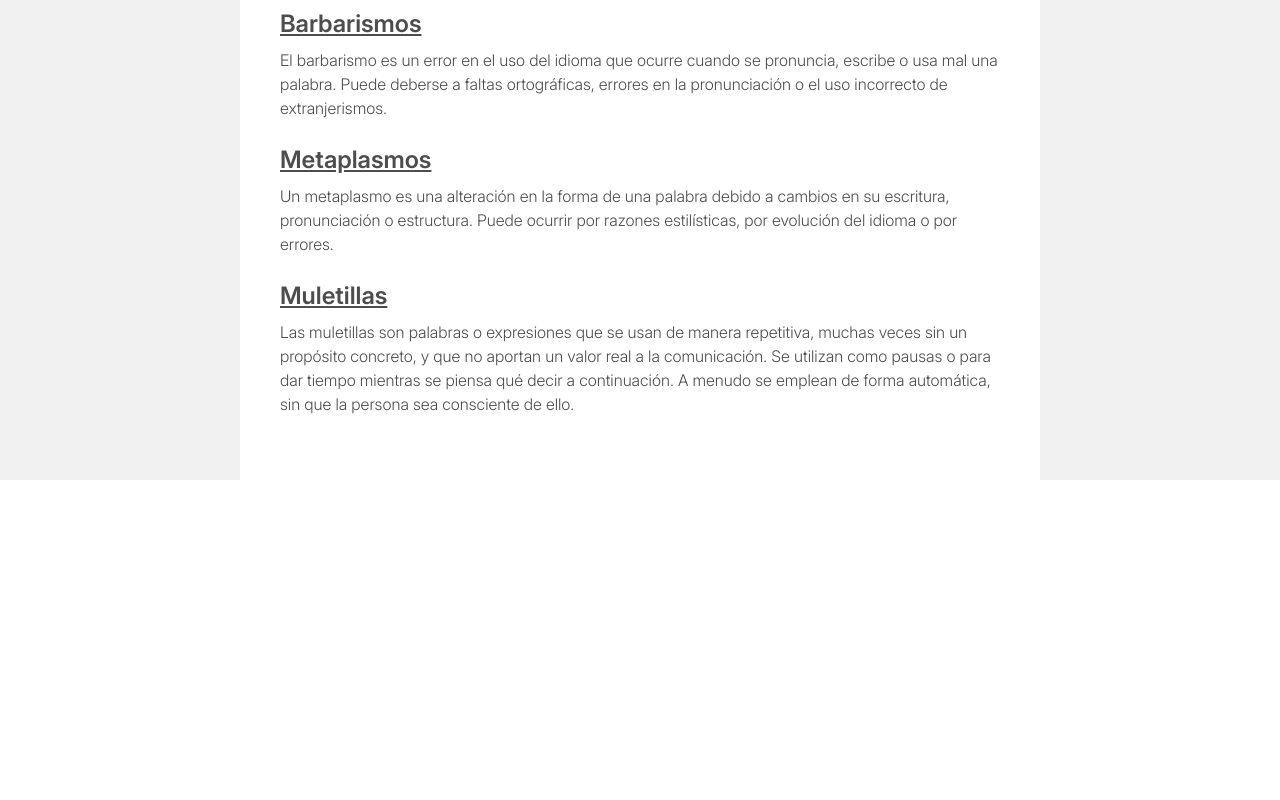
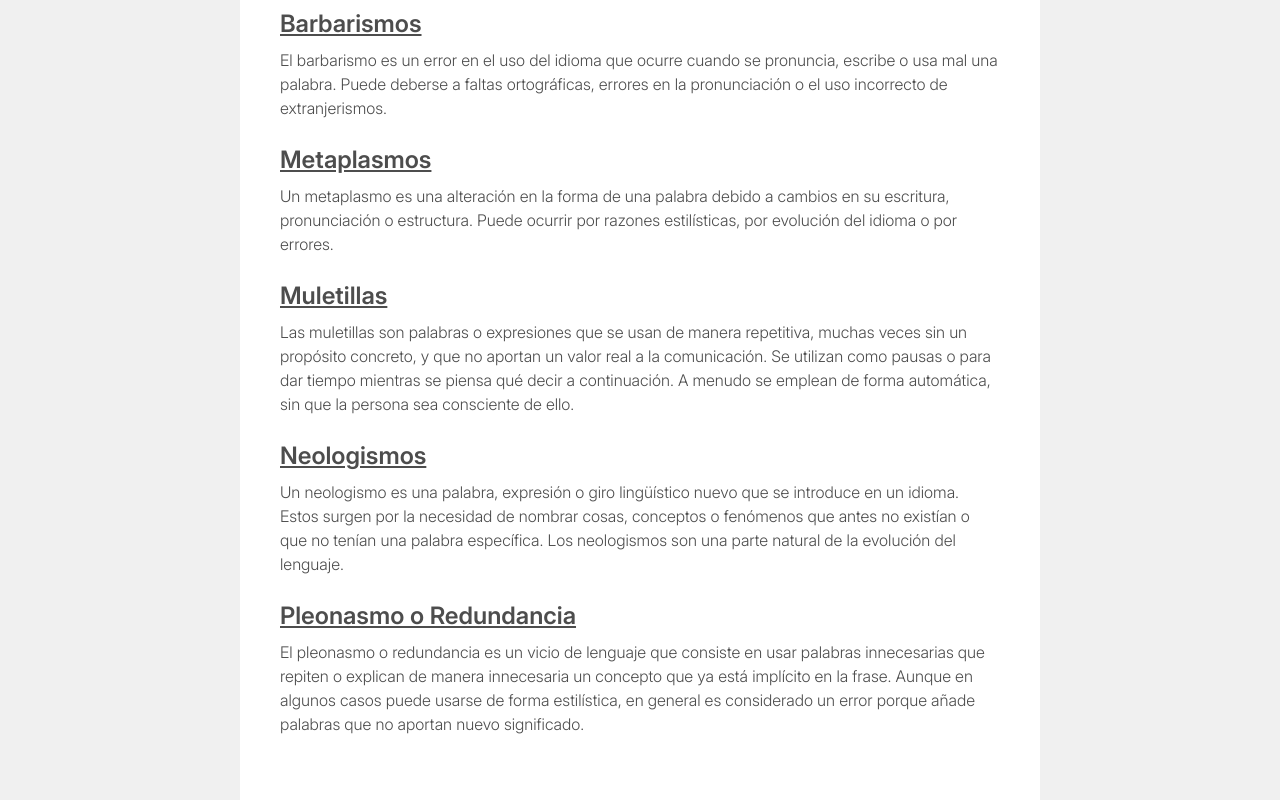
Before and after one commit to rruiz204/blog-prototype, a React (Vite) app: page /articles/language-vices in a window 1280 px wide. Shown: the part 1764-2564 px from the top of the page. Before the commit the page ends 2244 px from the top, so only its background shows below. Built offline with nearby package versions, Linux system fonts and the light colour scheme.

Commit message:
feat: add neologismos and pleonasmo in the language vices article

```diff
--- a/src/articles/LanguageVices.tsx
+++ b/src/articles/LanguageVices.tsx
@@ -1,9 +1,11 @@
-import { JSX } from "react";
+import { JSX, useEffect } from "react";
 import { LanguageVicesData } from "./data/ArticleData";
 import { ArticleLayout } from "@components/layouts/ArticleLayout";
 import { LanguageViceItem } from "@components/common/organisms/LanguageViceItem";
 
 export const LanguageVices = (): JSX.Element => {
+  useEffect(() => window.scrollTo(0, 0), []);
+
   return (
     <ArticleLayout
       title={LanguageVicesData.name}
@@ -77,6 +79,20 @@ export const LanguageVices = (): JSX.Element => {
             veces sin un propósito concreto, y que no aportan un valor real a la comunicación. Se utilizan
             como pausas o para dar tiempo mientras se piensa qué decir a continuación. A menudo se emplean de
             forma automática, sin que la persona sea consciente de ello.'/>
+
+          <LanguageViceItem
+            name="Neologismos"
+            description='Un neologismo es una palabra, expresión o giro lingüístico nuevo que se introduce
+            en un idioma. Estos surgen por la necesidad de nombrar cosas, conceptos o fenómenos que antes
+            no existían o que no tenían una palabra específica. Los neologismos son una parte natural de
+            la evolución del lenguaje.'/>
+
+          <LanguageViceItem
+            name="Pleonasmo o Redundancia"
+            description='El pleonasmo o redundancia es un vicio de lenguaje que consiste en usar palabras
+            innecesarias que repiten o explican de manera innecesaria un concepto que ya está implícito
+            en la frase. Aunque en algunos casos puede usarse de forma estilística, en general es
+            considerado un error porque añade palabras que no aportan nuevo significado.'/>
         </div>
       </div>
     </ArticleLayout>
```
